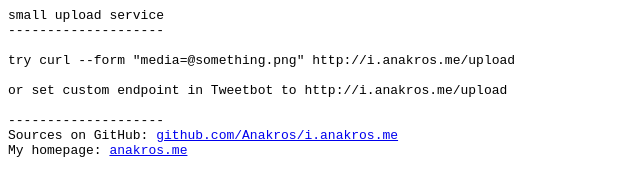
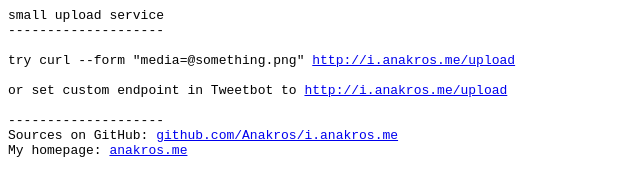
Before and after one commit to AlexKMDev/i, a plain HTML site: page public/index.html in a window 1280 px wide. Shown: the whole page, without its empty margins (0-640 px from the left). Drawn offline with Linux system fonts and the light colour scheme.

Commit message:
updated nginx config, some fixes in index.html

```diff
--- a/public/index.html
+++ b/public/index.html
@@ -2,9 +2,9 @@
 small upload service
 --------------------
 
-try curl --form "media=@something.png" http://i.anakros.me/upload
+try curl --form "media=@something.png" <a href="http://i.anakros.me/upload">http://i.anakros.me/upload</a>
 
-or set custom endpoint in Tweetbot to <a>http://i.anakros.me/upload</a>
+or set custom endpoint in Tweetbot to <a href="http://i.anakros.me/upload">http://i.anakros.me/upload</a>
 
 --------------------
 Sources on GitHub: <a href="https://github.com/Anakros/i.anakros.me" target="_blank">github.com/Anakros/i.anakros.me</a>
```
Also changed, not shown: 1 other file.
